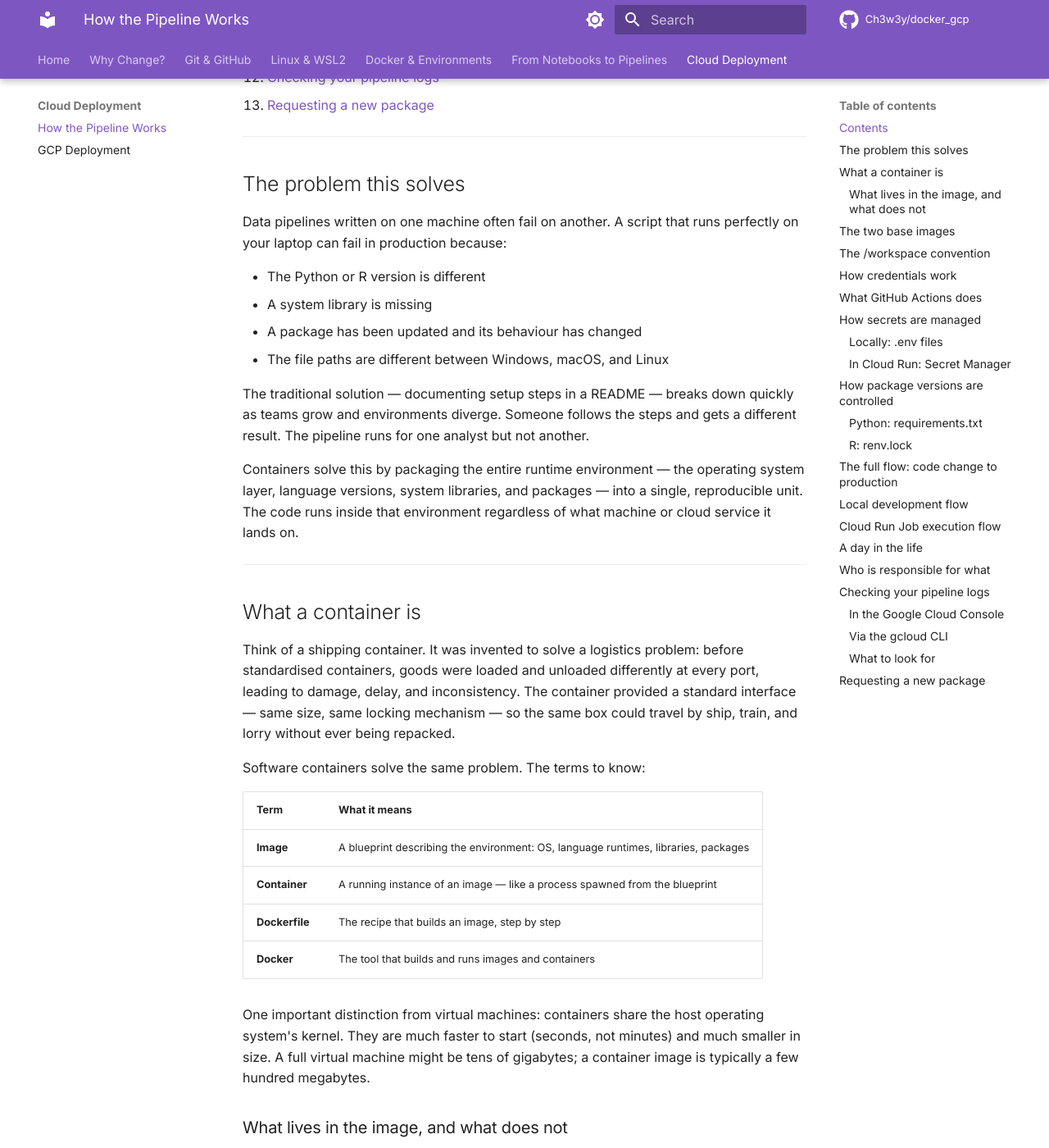
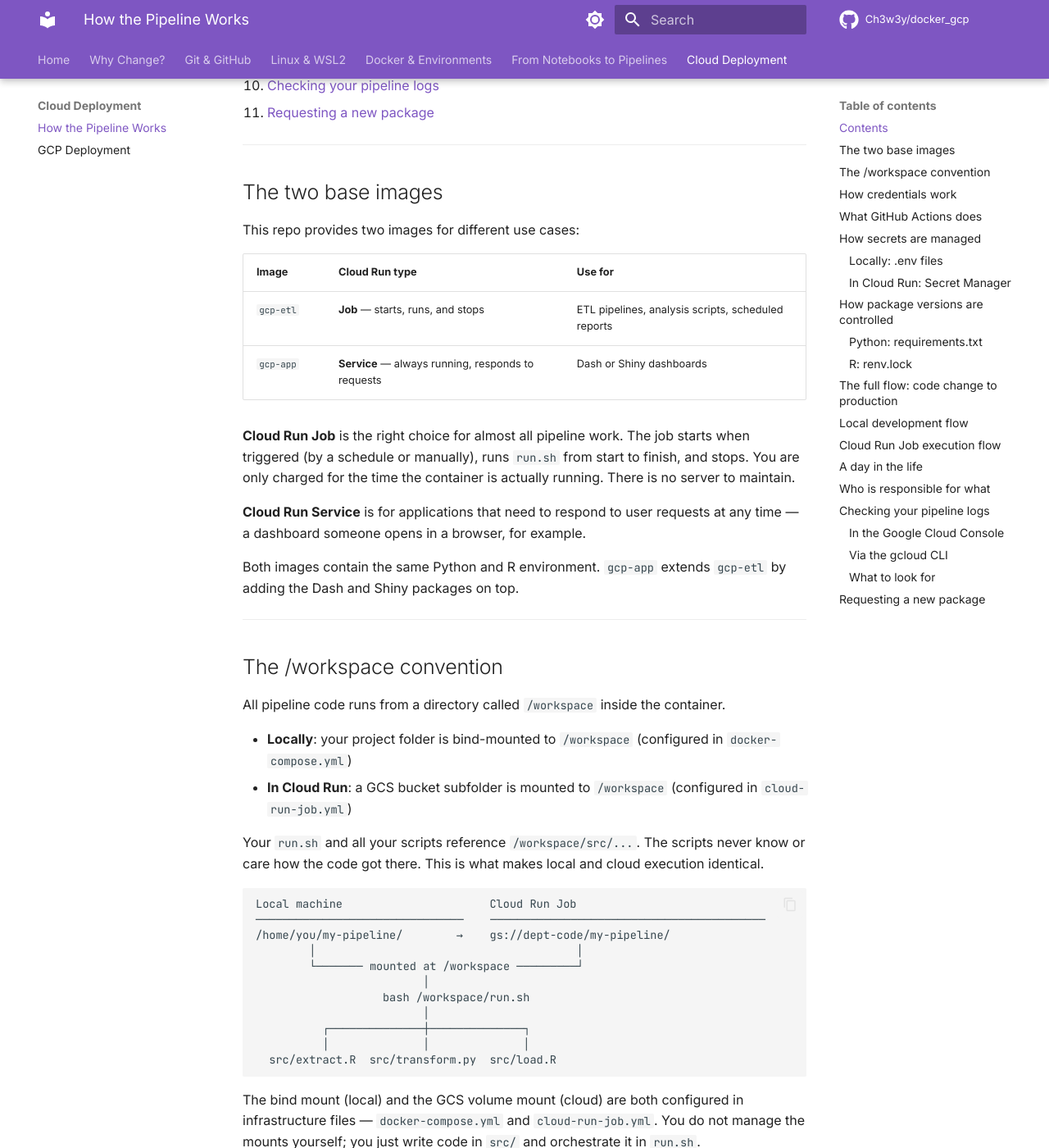
Before and after one commit to Ch3w3y/docker_gcp, an MkDocs documentation site: the page built from docs/architecture.md, in a window 1280 px wide and 1400 px high, scrolled down 725 px. Shown: the whole window at 82% size. Built offline with MkDocs 1.6.1 and Material for MkDocs 9.7.7, drawn with Linux system fonts in a browser that asks for light colours; comment, search, counter and statistics services are not loaded; some of the changed text lies outside the part shown.

Commit message:
Update git-workflow and architecture pages to fit new guide structure
- git-workflow.md: reframe as day-to-day workflow guide, reference
  git-fundamentals.md for concepts, remove duplicate intro content
- architecture.md: reframe as the final technical section (not the
  entry point), remove container-basics content now in docker-containers.md

Co-Authored-By: Claude Sonnet 4.6 <noreply@anthropic.com>

```diff
--- a/docs/architecture.md
+++ b/docs/architecture.md
@@ -1,86 +1,24 @@
-# How the Pipeline Infrastructure Works
+# How the Pipeline Works
 
-This document explains the deployment architecture in plain terms for analysts
-and data scientists. No prior cloud or DevOps experience is assumed.
+By this point in the guide you understand version control, Linux, Docker containers, and R package structure. This page brings all of those together into the full picture — how your code gets from a commit on your laptop to a scheduled job running in Google Cloud Platform.
 
-Read this before setting up your environment or starting a pipeline project.
+If you have arrived here directly, the preceding sections are worth reading in order. The concepts here build on [Docker & Environments](docker-containers.md) in particular.
 
 ---
 
 ## Contents
 
-1. [The problem this solves](#the-problem-this-solves)
-2. [What a container is](#what-a-container-is)
-3. [The two base images](#the-two-base-images)
-4. [The /workspace convention](#the-workspace-convention)
-5. [How credentials work](#how-credentials-work)
-6. [What GitHub Actions does](#what-github-actions-does)
-7. [How secrets are managed](#how-secrets-are-managed)
-8. [How package versions are controlled](#how-package-versions-are-controlled)
-9. [The full flow: code change to production](#the-full-flow-code-change-to-production)
-10. [A day in the life](#a-day-in-the-life)
-11. [Who is responsible for what](#who-is-responsible-for-what)
-12. [Checking your pipeline logs](#checking-your-pipeline-logs)
-13. [Requesting a new package](#requesting-a-new-package)
-
----
-
-## The problem this solves
-
-Data pipelines written on one machine often fail on another. A script that runs
-perfectly on your laptop can fail in production because:
-
-- The Python or R version is different
-- A system library is missing
-- A package has been updated and its behaviour has changed
-- The file paths are different between Windows, macOS, and Linux
-
-The traditional solution — documenting setup steps in a README — breaks down
-quickly as teams grow and environments diverge. Someone follows the steps and
-gets a different result. The pipeline runs for one analyst but not another.
-
-Containers solve this by packaging the entire runtime environment — the
-operating system layer, language versions, system libraries, and packages —
-into a single, reproducible unit. The code runs inside that environment
-regardless of what machine or cloud service it lands on.
-
----
-
-## What a container is
-
-Think of a shipping container. It was invented to solve a logistics problem:
-before standardised containers, goods were loaded and unloaded differently at
-every port, leading to damage, delay, and inconsistency. The container provided
-a standard interface — same size, same locking mechanism — so the same box
-could travel by ship, train, and lorry without ever being repacked.
-
-Software containers solve the same problem. The terms to know:
-
-| Term | What it means |
-|---|---|
-| **Image** | A blueprint describing the environment: OS, language runtimes, libraries, packages |
-| **Container** | A running instance of an image — like a process spawned from the blueprint |
-| **Dockerfile** | The recipe that builds an image, step by step |
-| **Docker** | The tool that builds and runs images and containers |
-
-One important distinction from virtual machines: containers share the host
-operating system's kernel. They are much faster to start (seconds, not minutes)
-and much smaller in size. A full virtual machine might be tens of gigabytes; a
-container image is typically a few hundred megabytes.
-
-### What lives in the image, and what does not
-
-The image contains: Ubuntu Linux, Python 3.12, R 4.5, all packages, system
-libraries.
-
-The image does **not** contain: your pipeline code, your credentials, your
-environment-specific configuration.
-
-Your code is mounted into the container at runtime, always at `/workspace`.
-This separation means:
-- You can update your pipeline code without rebuilding the image
-- The same image serves every pipeline across the department
-- You can run the identical environment on your laptop and in the cloud
+1. [The two base images](#the-two-base-images)
+2. [The /workspace convention](#the-workspace-convention)
+3. [How credentials work](#how-credentials-work)
+4. [What GitHub Actions does](#what-github-actions-does)
+5. [How secrets are managed](#how-secrets-are-managed)
+6. [How package versions are controlled](#how-package-versions-are-controlled)
+7. [The full flow: code change to production](#the-full-flow-code-change-to-production)
+8. [A day in the life](#a-day-in-the-life)
+9. [Who is responsible for what](#who-is-responsible-for-what)
+10. [Checking your pipeline logs](#checking-your-pipeline-logs)
+11. [Requesting a new package](#requesting-a-new-package)
 
 ---
 
```
Also changed, not shown: docs/git-workflow.md (+9 -15 lines).
